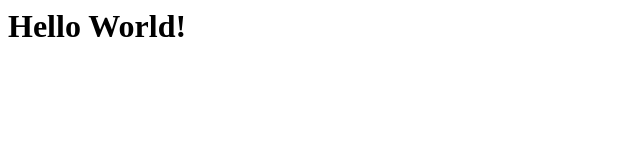
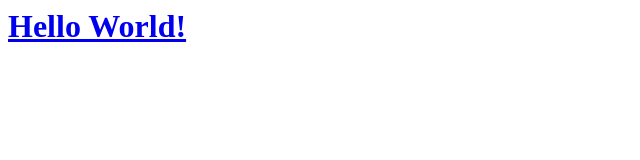
Before and after one commit to Nsiem/Nsiem.github.io, a plain HTML site: page nsiem.github.io/index.html in a window 1280 px wide. Shown: the whole page, without its empty margins (0-640 px from the left). Drawn offline with Linux system fonts and the light colour scheme.

Commit message:
added link

```diff
--- a/nsiem.github.io/index.html
+++ b/nsiem.github.io/index.html
@@ -1 +1 @@
-<h1>Hello World!</h1>
+<a href="https://www.youtube.com/watch?v=NSm0RiNg-Rw"><h1>Hello World!</h1></a>
```
